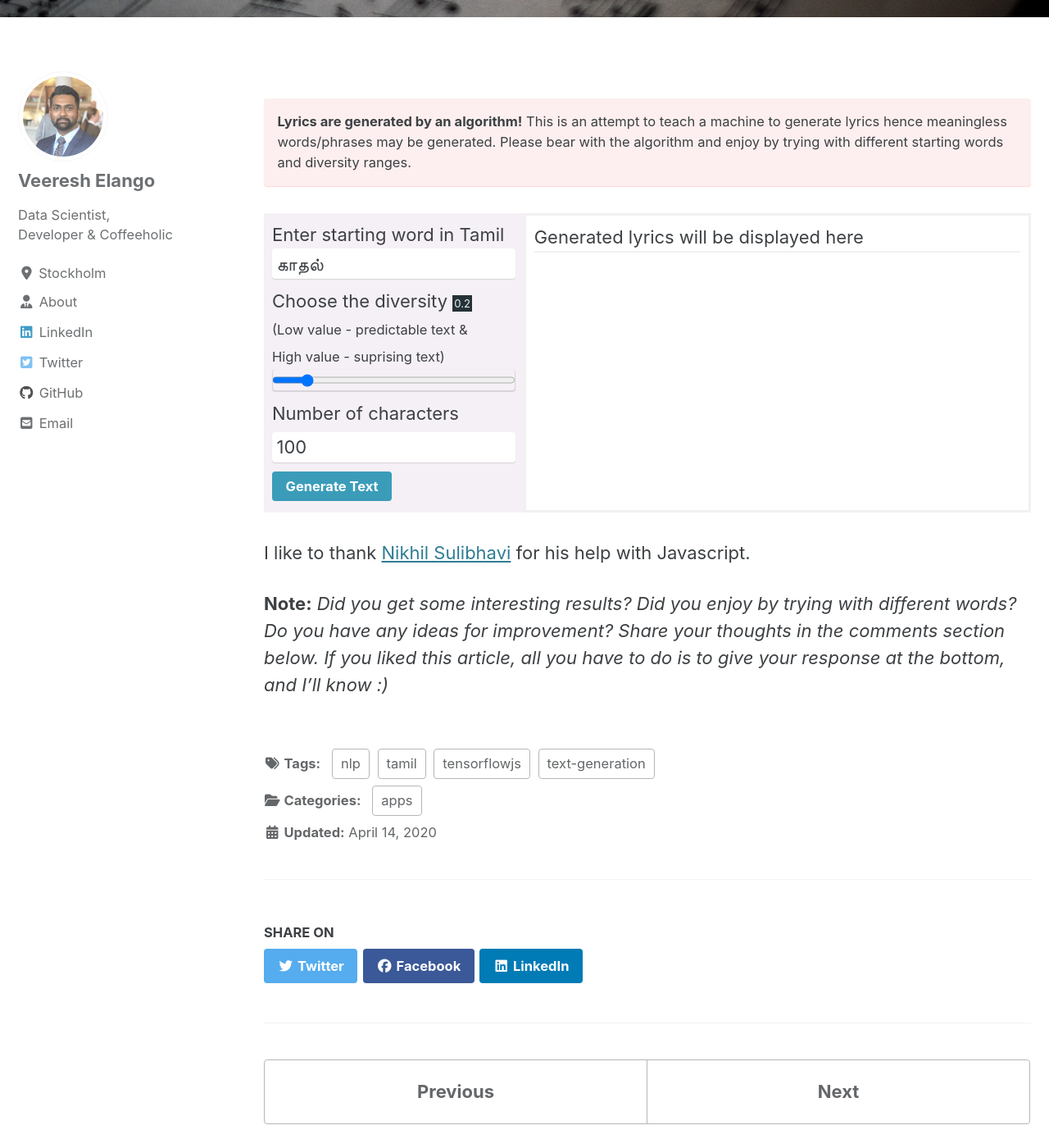
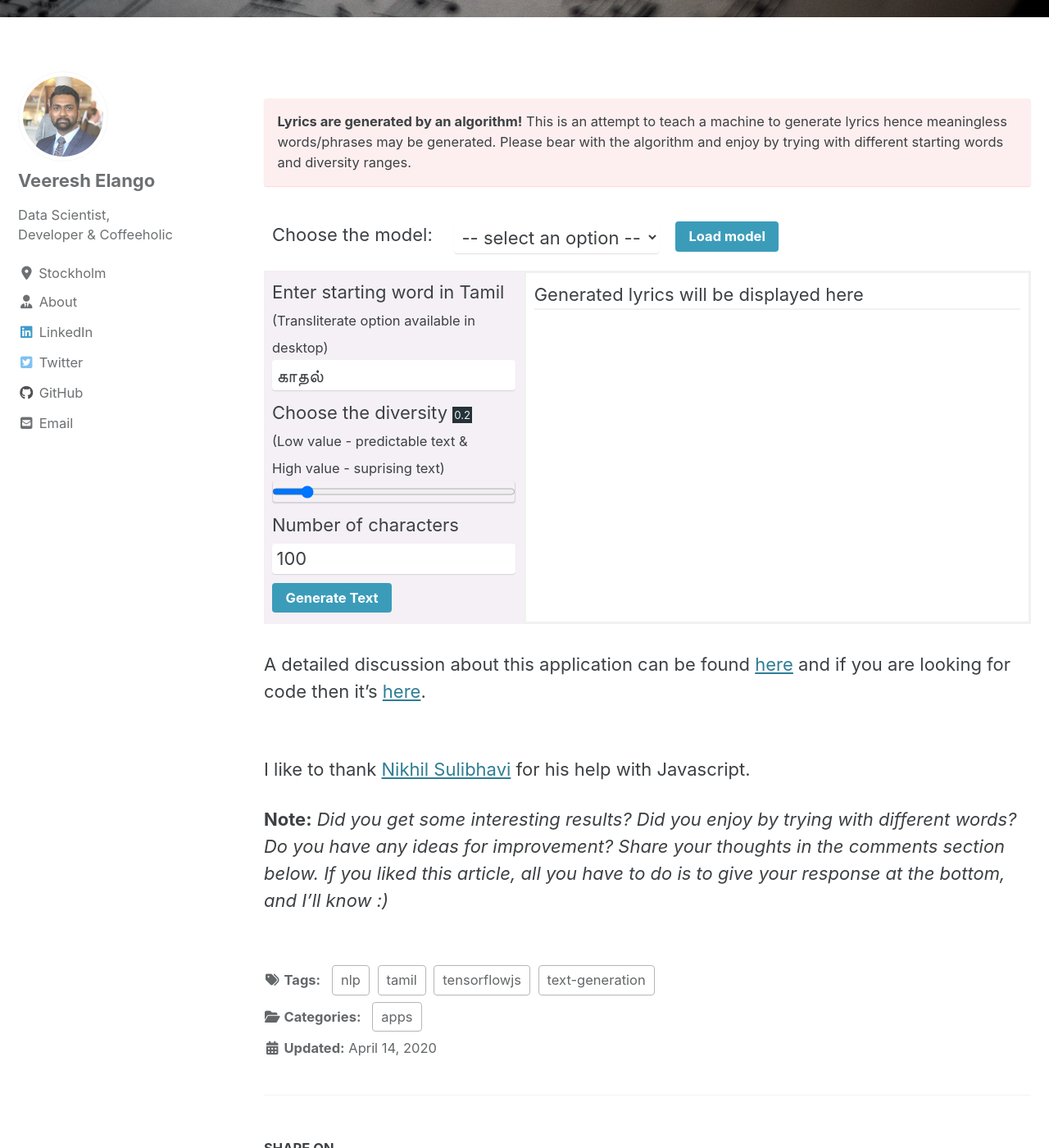
Before and after one commit to VeereshElango/veereshelango.github.io, a Jekyll site: the page built from _posts/2020-04-14-ai-powered-tamil-song-lyrics-generator.md, in a window 1280 px wide and 1400 px high, scrolled down 463 px. Shown: the whole window at 82% size. Built offline with Jekyll 4.4.1, drawn with Linux system fonts in a browser that asks for light colours; cached includes are drawn as plain includes; nearby versions of some CDN libraries; comment, search, counter and statistics services are not loaded.

Commit message:
Load model on click

```diff
--- a/_includes/tamil_song_style.html
+++ b/_includes/tamil_song_style.html
@@ -49,5 +49,9 @@
       .errorMsg{
         color:red;
       }
+      .subMessage{
+        font-size: 50%;
+      }
+
 
 </style>
--- a/_posts/2020-04-14-ai-powered-tamil-song-lyrics-generator.md
+++ b/_posts/2020-04-14-ai-powered-tamil-song-lyrics-generator.md
@@ -19,15 +19,31 @@ header:
 Please bear with the algorithm and enjoy by trying with different starting words and diversity ranges.
 {: .notice--danger}
 
+<div class="row">
+    <div class="column side">
+        <label for="cars">Choose the model:</label>
+    </div>
+    <div class="column side">
+        <select required id="modelChoice">
+            <option hidden disabled selected value> -- select an option -- </option>
+            <option value="allSongs" >All songs</option>
+        </select>
+    </div>
+    <div class="column side">
+        <button class="btn btn--info" id="loadModelButt">Load model</button>
+    </div>
+    <div class="column side"><p id="modelLoadingOutput"></p></div>
+</div>
 <div class="row" >
   <div class="column side" style="background-color:#f5f0f5">
     <div>
-        Enter starting word in Tamil <br> <!--<small id="transliterationInfo">(Type in english and give a space)</small>-->
+        Enter starting word in Tamil <br> <small class="subMessages">(Transliterate option available in desktop)</small>
+        <!--<small id="transliterationInfo">(Type in english and give a space)</small>-->
         <input type="text" id="startText" value="காதல் " required><small id="valError" class="errorMsg"></small>
     </div>
     <div>
         Choose the diversity <span id="diversityValue"></span> <br>
-        <small>(Low value - predictable text & <br> High value - suprising text)</small>
+        <small class="subMessages">(Low value - predictable text & <br> High value - suprising text)</small>
         <input type="range" id="diversitySlider" class="form-control-range" min="0.1" max="1" step="0.1" value="0.2">
     </div>
     <label for="quantity">Number of characters</label>
@@ -87,39 +102,18 @@ Please bear with the algorithm and enjoy by trying with different starting words
     slider.oninput = function() {
       output.innerHTML = this.value;
     }
-    function setStatusMessage(msg) {
-        document.getElementById('output').innerHTML = "<small>"+msg+"</small>";
+    function setStatusMessage(msg, id) {
+        document.getElementById(id).innerHTML = "<small>"+msg+"</small>";
     }
     function sleep(milliseconds) {
         var start = Date.now();
         while ((Date.now() - start) < milliseconds);
     }
-    function generateLyrics(event){
-        event.preventDefault();
-        document.getElementById('genTextBut').disabled=true;
-        setStatusMessage('Please wait while loading...');
-        setTimeout(function () {
-            var textbox = document.getElementById("startText")
-            console.log(textbox.value)
-            if(textbox.value === ""){
-                document.getElementById("valError").innerText = "Field is empty.";
-                setStatusMessage('Enter a starting word or phrase.');
-            }
-            else if(window.model){
-              document.getElementById("valError").innerText = "";
-              var diversity = document.getElementById("diversitySlider")
-              var quantity = document.getElementById("quantity")
-              generatedString = generate_text(window.model, textbox.value, char2idx, idx2char, diversity.value, quantity.value)
-              setStatusMessage(generatedString);
-            }
-            else{
-              setStatusMessage('Model not loaded');
-            }
-            document.getElementById('genTextBut').disabled=false;
-        }, 100);
-    }
+
 </script>
 
+<br>
+A detailed discussion about this application can be found [here](https://cutt.ly/tamil-lyrics-blog) and if you are looking for code then it's [here](https://cutt.ly/1t7RMno).
 
 <br>
 I like to thank [Nikhil Sulibhavi](https://www.linkedin.com/in/nikhil-sulibhavi/) for his help with Javascript.
--- a/assets/js/util.js
+++ b/assets/js/util.js
@@ -1,6 +1,52 @@
+function loadModel(){
+    event.preventDefault();
+    document.getElementById('loadModelButt').disabled=true;
+    setStatusMessage('Please wait while loading...',"modelLoadingOutput");
+    setTimeout(function () {
+        var modelChoice = document.getElementById("modelChoice")
+        if(modelChoice.value === ""){
+        }
+        else{
+          tf.loadLayersModel('/assets/models/fullsongs_model_working/model.json').then(function(model) {
+                    window.model = model;
+                  });
+          var timer = setInterval(
+            function(){
+              if (window.model) clearInterval(timer)
+            },
+            100
+          )
+          setStatusMessage("Model Loaded","modelLoadingOutput");
+          console.log(window.model)
+        }
+        document.getElementById('loadModelButt').disabled=false;
+    }, 100);
+}
+function generateLyrics(event){
+        event.preventDefault();
+        document.getElementById('genTextBut').disabled=true;
+        setStatusMessage('Please wait while loading...','output');
+        setTimeout(function () {
+            var textbox = document.getElementById("startText")
+            console.log(textbox.value)
+            if(textbox.value === ""){
+                document.getElementById("valError").innerText = "Field is empty.";
+                setStatusMessage('Enter a starting word or phrase.','output');
+            }
+            else if(window.model){
+              document.getElementById("valError").innerText = "";
+              var diversity = document.getElementById("diversitySlider")
+              var quantity = document.getElementById("quantity")
+              generatedString = generate_text(window.model, textbox.value, char2idx, idx2char, diversity.value, quantity.value)
+              setStatusMessage(generatedString,'output');
+            }
+            else{
+              setStatusMessage('Model not loaded. Please choose the model from drop down and click load model.','output');
+            }
+            document.getElementById('genTextBut').disabled=false;
+        }, 100);
+    }
 function generate_text(model, start_string, char2idx, idx2char, temperature=1.0, num_characters = 100){
-  // Evaluation step (generating text using the learned model)
-
   // Number of characters to generate
   num_generate = num_characters
 
@@ -35,32 +81,11 @@ function generate_text(model, start_string, char2idx, idx2char, temperature=1.0,
         i--
         }
       else{
-         /*var evt = document.createEvent("Event");
-        evt.initEvent("myEvent",true,true);
-        // custom param
-        evt.foo = generatedCharacter;
-        //register
-        document.addEventListener("myEvent",myEventHandler,false);
-        //invoke
-        document.dispatchEvent(evt);*/
         text_generated.push(generatedCharacter)
       }
     }
   return (start_string + text_generated.join(""))
 }
-
-function appendText(c){
-  console.log("Appendedv: "+c)
-  var element = document.getElementById('output')
-  element.textContent += c;
-}
-function myEventHandler(e){
-//  appendText(e.foo);
-  var element = document.getElementById('output')
-  element.textContent += e.foo;
-}
-
-
 function sample(probs, temperature)  {
     logits = tf.div(predictions, Math.max(temperature, 1e-6));
     //console.log(logits)
```
Also changed, not shown: other parts of _posts/2020-04-14-ai-powered-tamil-song-lyrics-generator.md (+2 -3 lines).
